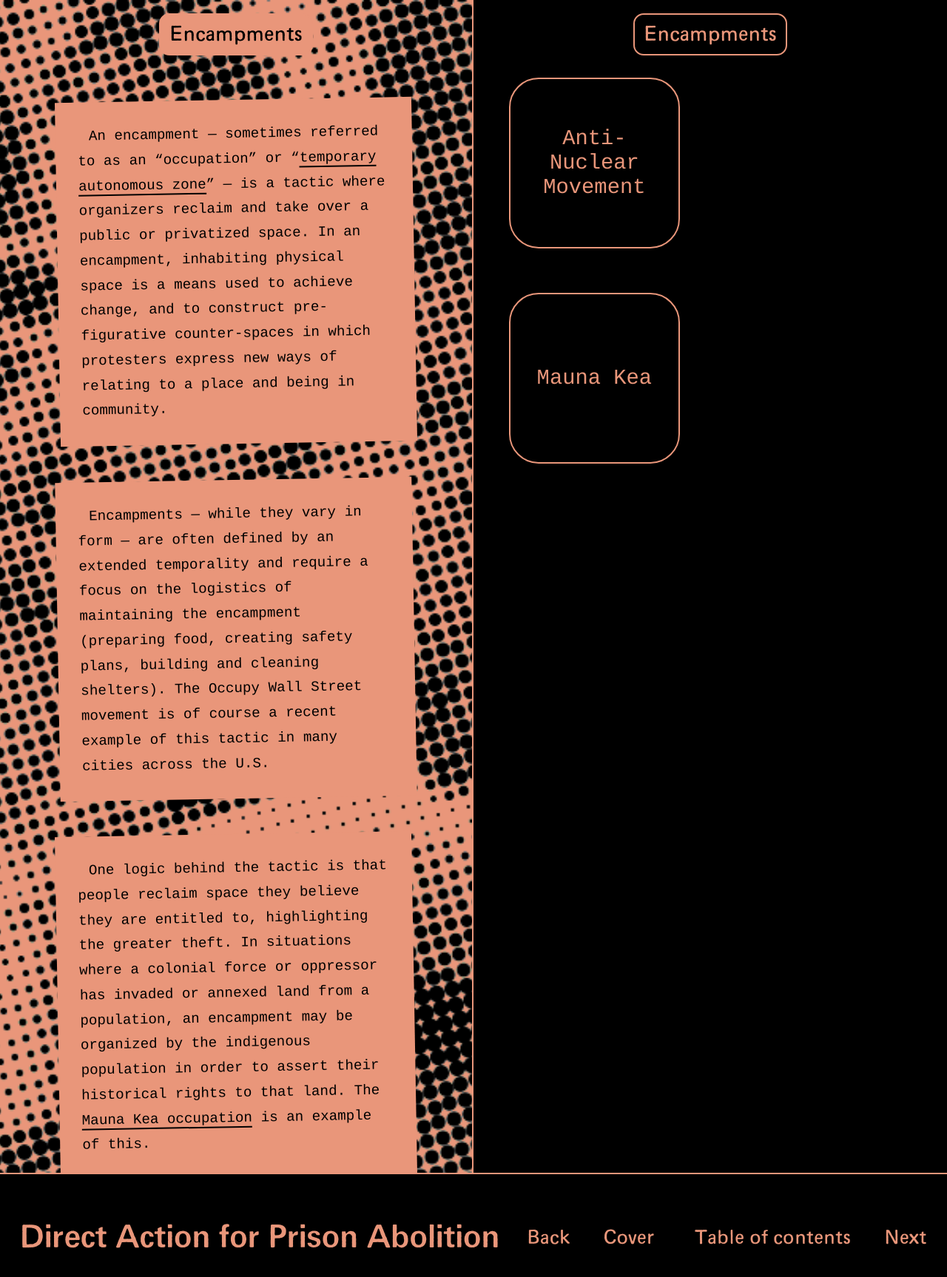
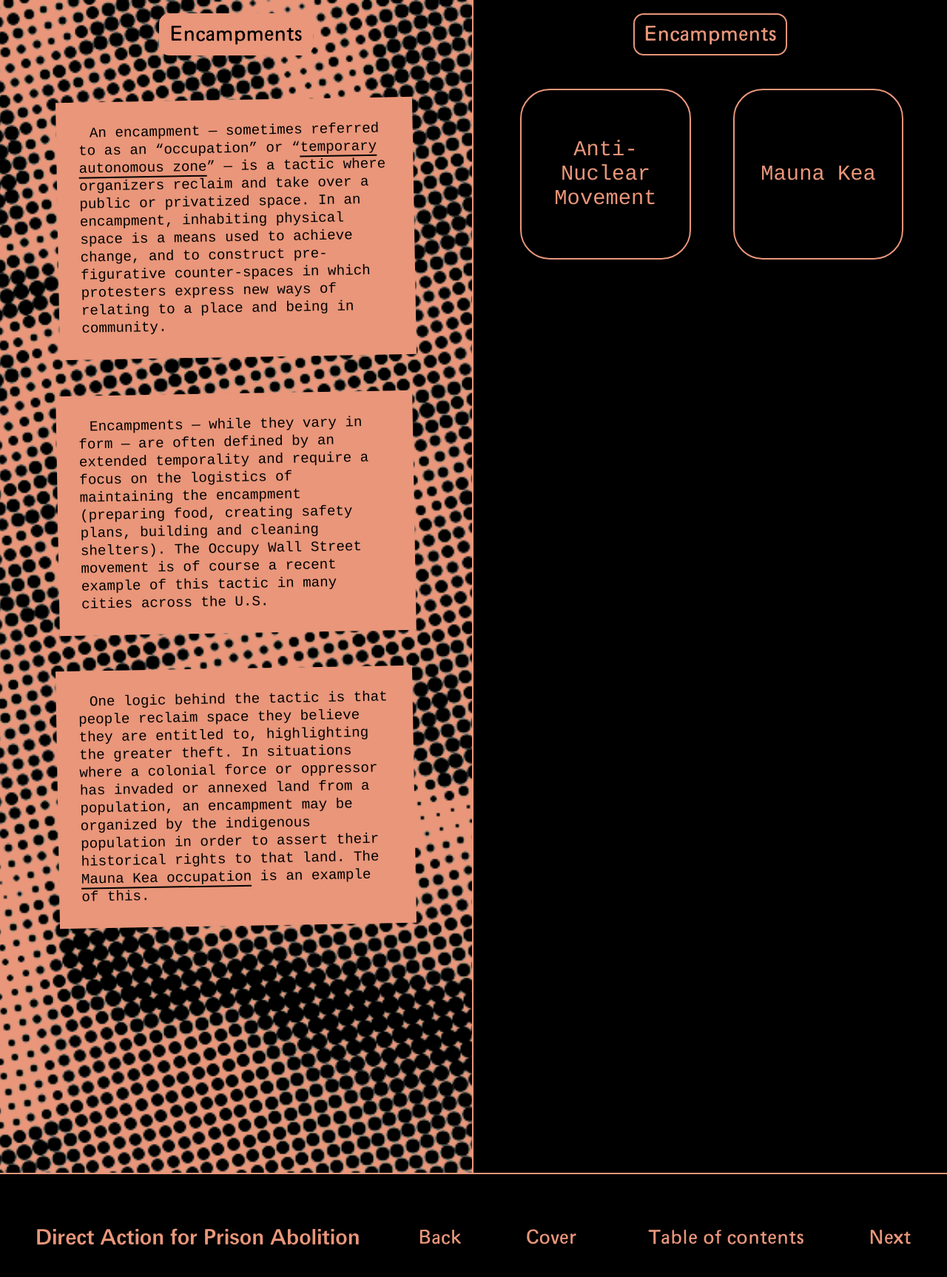
Before and after one commit to netanoir/da4a, a Jekyll site: the page built from _actions/encampments/2-encampments.markdown, in a window 1280 px wide. Shown: the top 1727 px of the page at 74% size. Built offline with Jekyll 4.4.1, drawn with Linux system fonts in a browser that asks for light colours; some web fonts are replaced.

Commit message:
update styles

```diff
--- a/assets/css/layout.css
+++ b/assets/css/layout.css
@@ -225,7 +225,7 @@ ul li {
 .standout {
     font-family: Flux-Bold;
     letter-spacing: auto;
-    font-size: 4.75rem;
+    font-size: 2.25vw;
     font-weight: bold;
 }
 
@@ -235,10 +235,6 @@ li:first-of-type::after {
 
 .subtitle {
     font-family: Courier, monospace;
-}
-
-svg {
-    width: 100vw;
 }
 
 h1.toc {
@@ -254,6 +250,9 @@ h1.toc {
 .toc-stack {
     display: flex;
     align-items: center;
+    justify-content: center;
+    width: 100%;
+    margin: 5%;
 }
 
 .toc-items {
@@ -271,15 +270,13 @@ button.toc {
     font-family: Courier, monospace;
     font-size: 2.25vw;
     padding: 5%;
-    margin: 5%;
+    margin: 2.5%;
     vertical-align: text-top;
 }
 
 button.toc:hover {
     color: black;
     background: darksalmon;
-    /* background: url('assets/photo/free-joan-little.jpg'); */
-    /* transform: rotate(-5deg); */
 }
 
 .section-header {
@@ -325,7 +322,7 @@ h1.section:hover {
 
 p {
     font-size: 1.5vw;
-    line-height: 3.75rem;
+    line-height: 125%;
     font-weight: normal;
     font-style: normal;
     text-indent: 15px;
--- a/assets/js/layout.js
+++ b/assets/js/layout.js
@@ -1,6 +1,7 @@
 const backgrounds = [
     "blm-the-all-nite-images.png",
     "la-riots-1992-by-ricky-bonilla.png",
+    "new-york-protest-against-vietnam-war.png",
     "pan-african-conference-protests.png",
     "tulsa-race-riot-inflames-1921.png",
     "woolworths-sit-in-durham-nc-1960.png",
@@ -13,5 +14,4 @@ const backgrounds = [
 
   window.onload = (event) => {
     let updateBackground = document.getElementById("section-highlight").style.backgroundImage = openTag + fileDirectory + selectBackgroundFile + closeTag;
-    // console.log(updateBackground);
   };
```
Also changed, not shown: assets/images/backgrounds/new-york-protest-against-vietnam-war.png (added).
